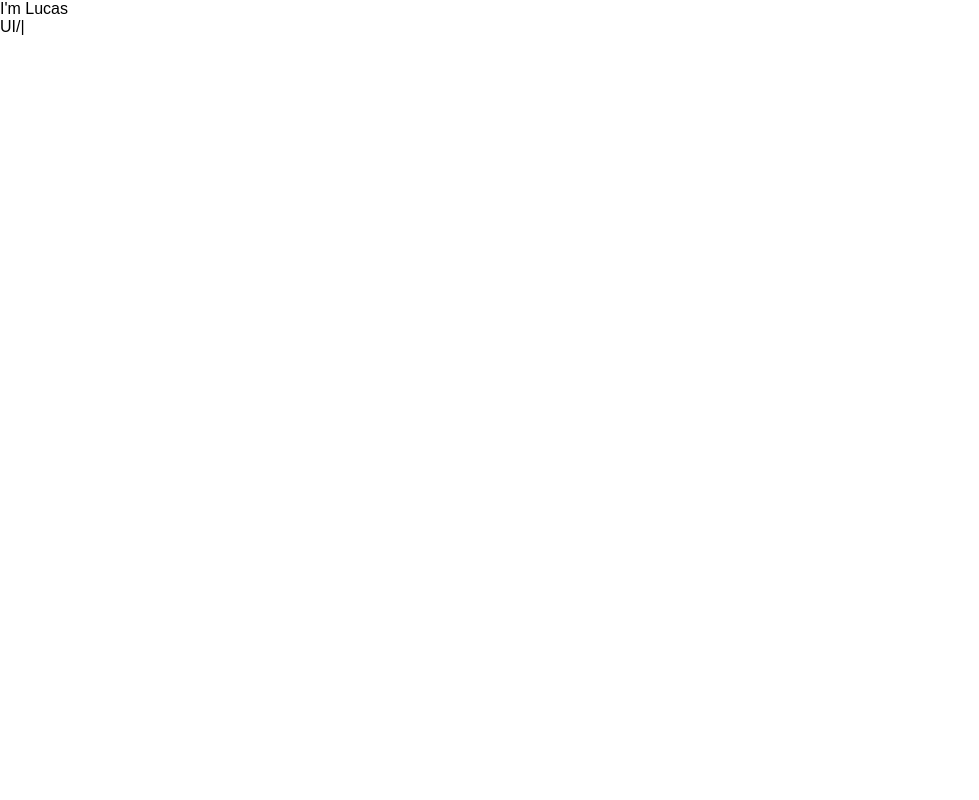
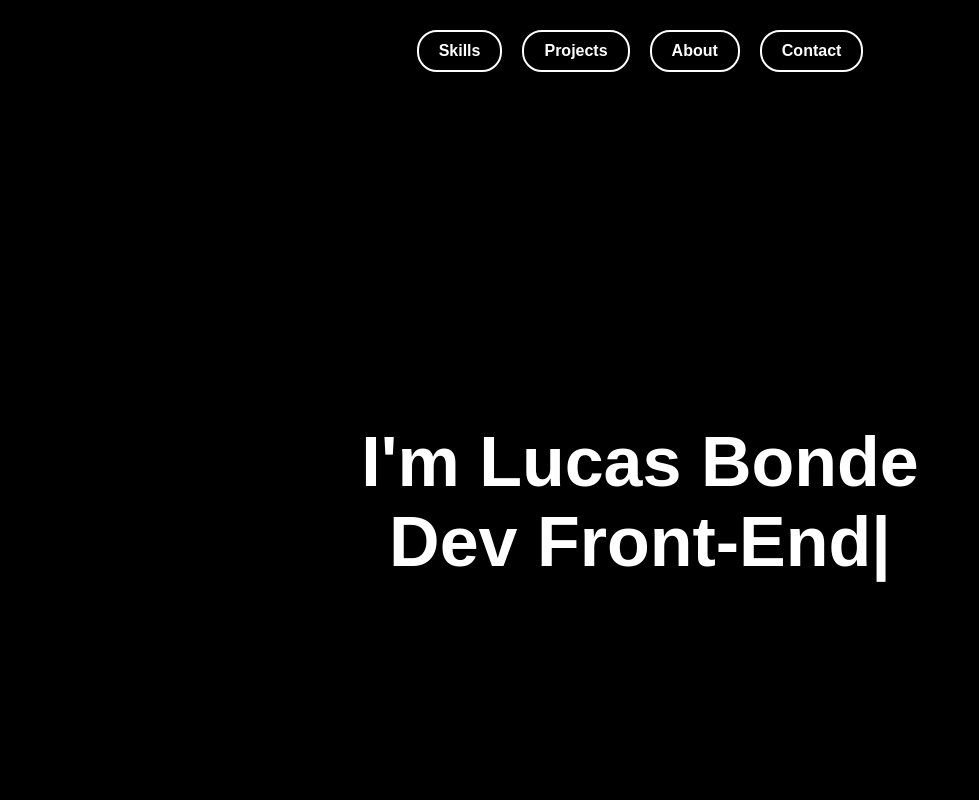
Before and after one commit to LucasBondeDeSouza/portfolio, a React (Create React App) app: page / in a window 1280 px wide. Shown: the top 800 px of the page, without its empty margins (0-979 px from the left). Built offline with nearby package versions, Linux system fonts and the light colour scheme.

Commit message:
atualização

```diff
--- a/src/App.js
+++ b/src/App.js
@@ -1,10 +1,13 @@
 import './App.css';
+
 import Header from './Components/Header';
+import Skills from './Components/Skills';
 
 function App() {
   return (
     <div className="App">
       <Header />
+      <Skills />
     </div>
   );
 }
--- a/src/Components/Header.css
+++ b/src/Components/Header.css
@@ -0,0 +1,31 @@
+.Header--container {
+    background-color: #000;
+}
+
+.Header--typical {
+    display: flex;
+    align-items: center;
+    justify-content: center;
+    color: #fff;
+    text-align: center;
+    font-size: 70px;
+    font-weight: bold;
+    height: 100vh;
+}
+
+.Header--nav {
+    display: flex;
+    justify-content: center;
+    align-items: center;
+    padding: 30px;
+    gap: 20px;
+    color: #fff;
+}
+
+.Header--nav p {
+    padding: 10px 20px;
+    border: 2px solid #fff;
+    border-radius: 20px;
+    font-weight: bold;
+    cursor: pointer;
+}
--- a/src/Components/Header.js
+++ b/src/Components/Header.js
@@ -6,22 +6,39 @@ import './Header.css'
 export default () => {
     return (
         <div className="Header--container">
+            <div className="Header--nav">
+                <p>Skills</p>
+                <p>Projects</p>
+                <p>About</p>
+                <p>Contact</p>
+            </div>
+
+            <div className="Header--avatar"></div>
+
+            <div className="Header--typical">
                 <p>
-                I'm Lucas{' '}
+                    I'm Lucas Bonde{' '}
                     <Typical
                         loop={Infinity}
                         steps={[
-                        'Developer',
+                            'Dev Web',
                             3000,
-                        'Designer',
+                            '',
+                            500,
+                            'Dev Front-End',
                             3000,
+                            '',
+                            500,
+                            'Dev Back-End',
+                            3000,
+                            '',
+                            500,
                             'UI/UX',
-                        3000,
-                        'Motion',
                             3000
                         ]}
                     />
                 </p>
             </div>
+        </div>
     )
 }
--- /dev/null
+++ b/src/Components/Skills.css
@@ -0,0 +1,7 @@
+.Skills {
+    display: flex;
+    padding: 30px;
+    height: 100vh;
+    font-size: 70px;
+    font-weight: bold;
+}
--- /dev/null
+++ b/src/Components/Skills.js
@@ -0,0 +1,11 @@
+import React from "react";
+
+import './Skills.css'
+
+export default () => {
+    return (
+        <div className="Skills">
+            <p>Skills</p>
+        </div>
+    )
+}
```
Also changed, not shown: src/Components/avatar.png (added). Lines whose indentation alone changed are shown as unchanged.
